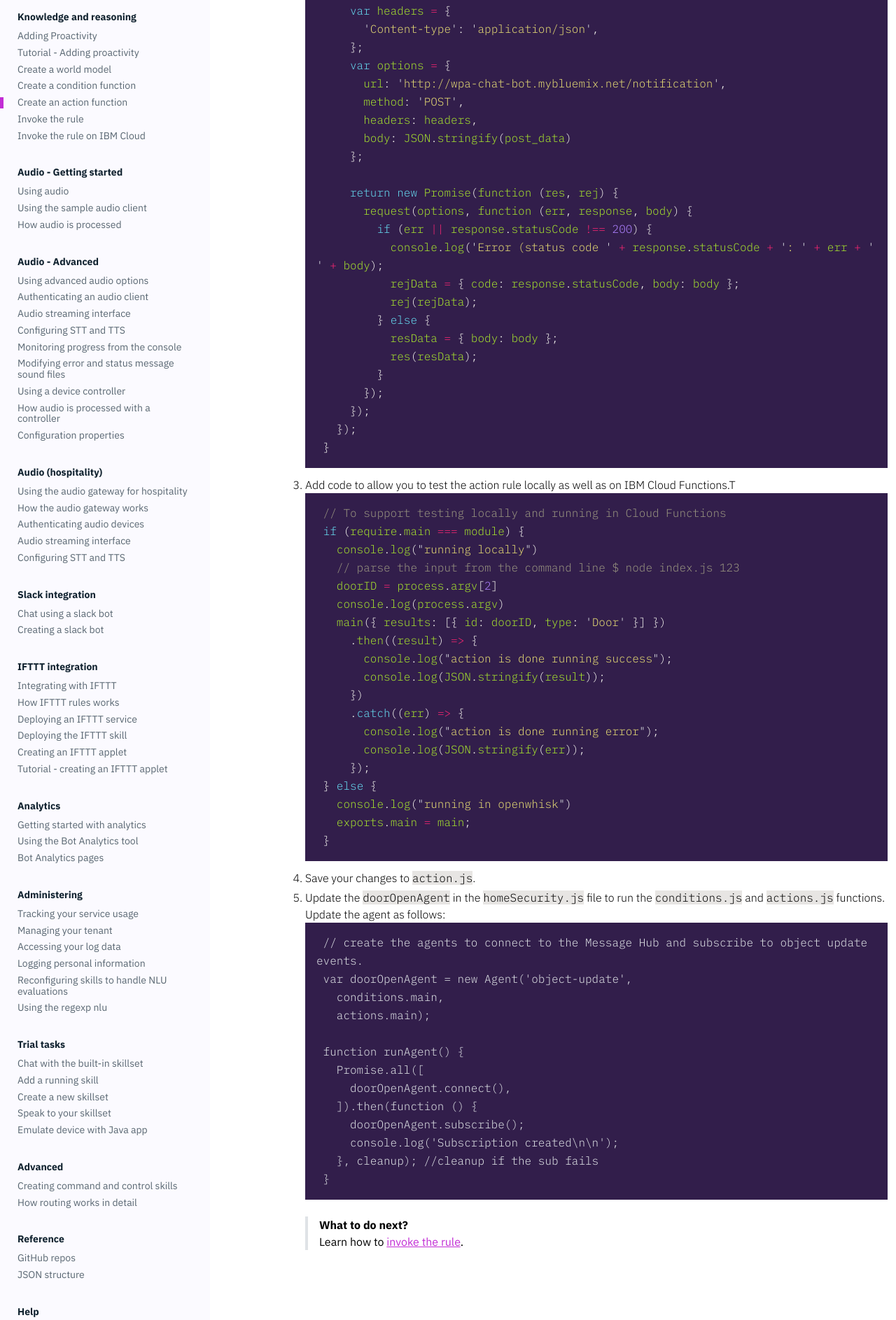
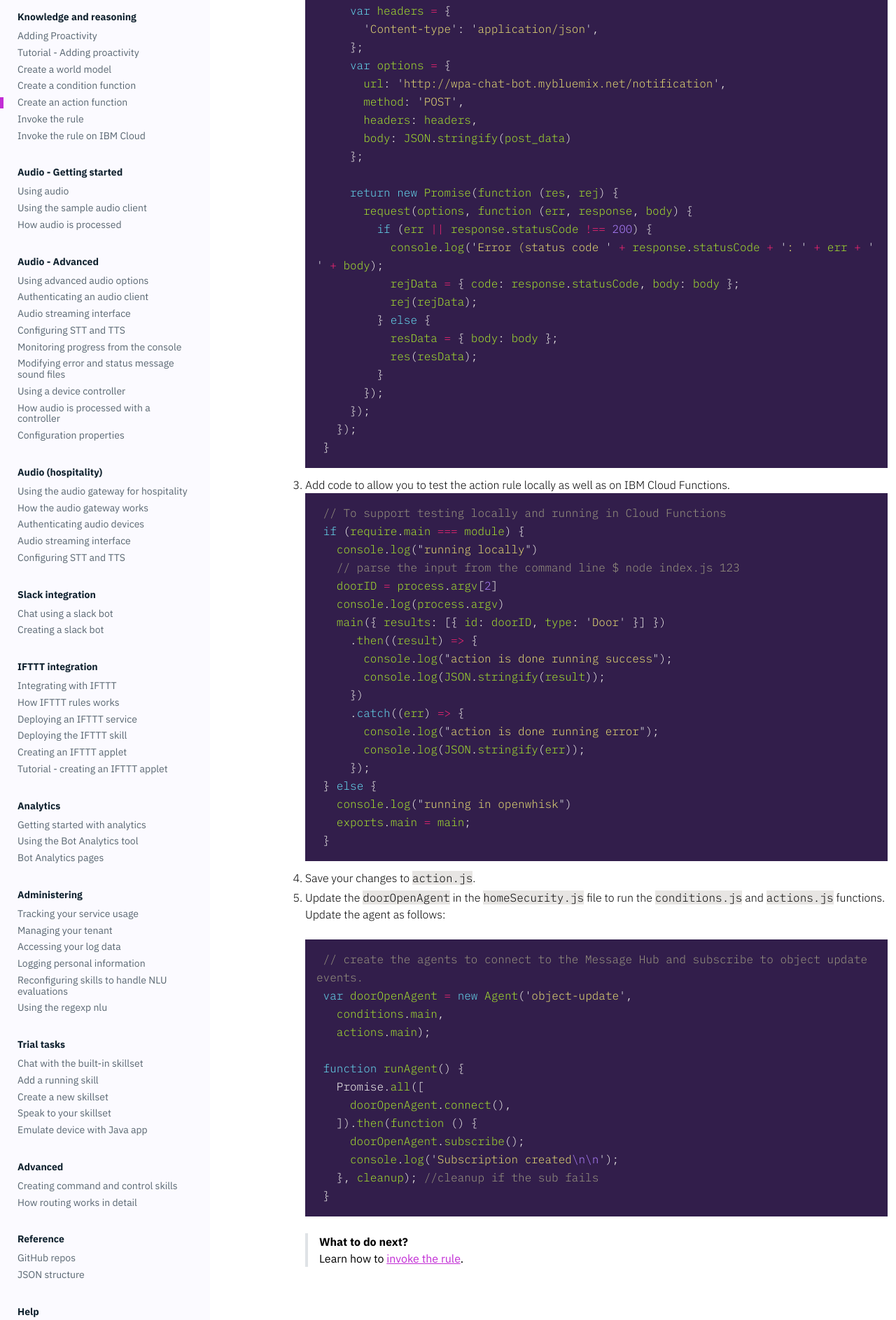
Before and after one commit to Watson-Personal-Assistant/developer, a Jekyll site: the page built from _content/knowledge/create-action-function.md, in a window 1280 px wide. Shown: the part 937-2824 px from the top of the page at 70% size. Built offline with Jekyll 4.4.1, drawn with Linux system fonts in a browser that asks for light colours; some web fonts are replaced.

Commit message:
formatting

````diff
--- a/_content/knowledge/create-action-function.md
+++ b/_content/knowledge/create-action-function.md
@@ -53,7 +53,7 @@
       });
     }
 ```
-3. Add code to allow you to test the action rule locally as well as on IBM Cloud Functions.T
+3. Add code to allow you to test the action rule locally as well as on IBM Cloud Functions.
 ```javascript
     // To support testing locally and running in Cloud Functions
     if (require.main === module) {
@@ -77,7 +77,7 @@
 ```
 4. Save your changes to `action.js`.
 5. Update the `doorOpenAgent` in the `homeSecurity.js` file to run the `conditions.js` and `actions.js` functions.  Update the agent as follows:
-```Javascript
+```javascript
     // create the agents to connect to the Message Hub and subscribe to object update events.
     var doorOpenAgent = new Agent('object-update',
       conditions.main,
````
